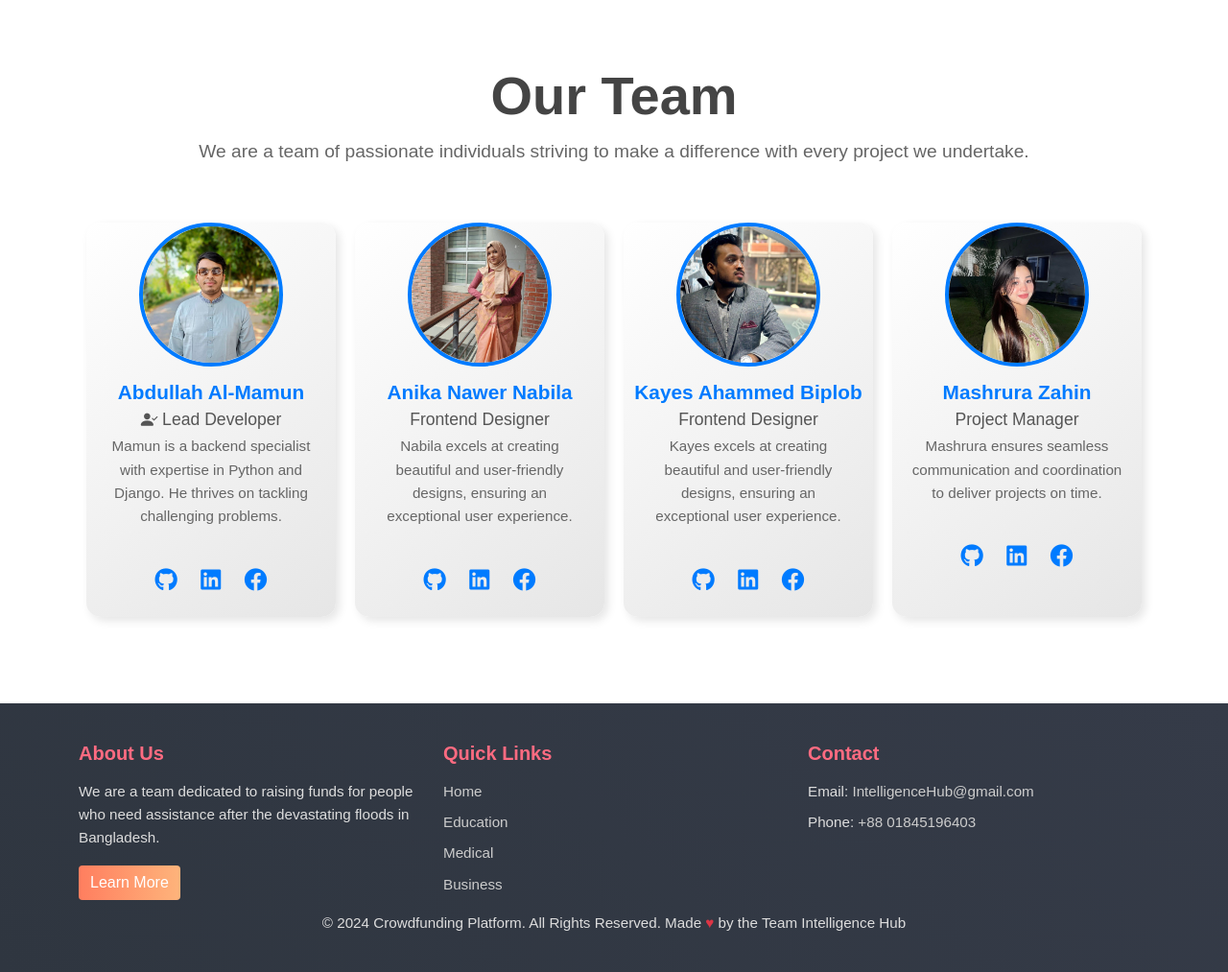
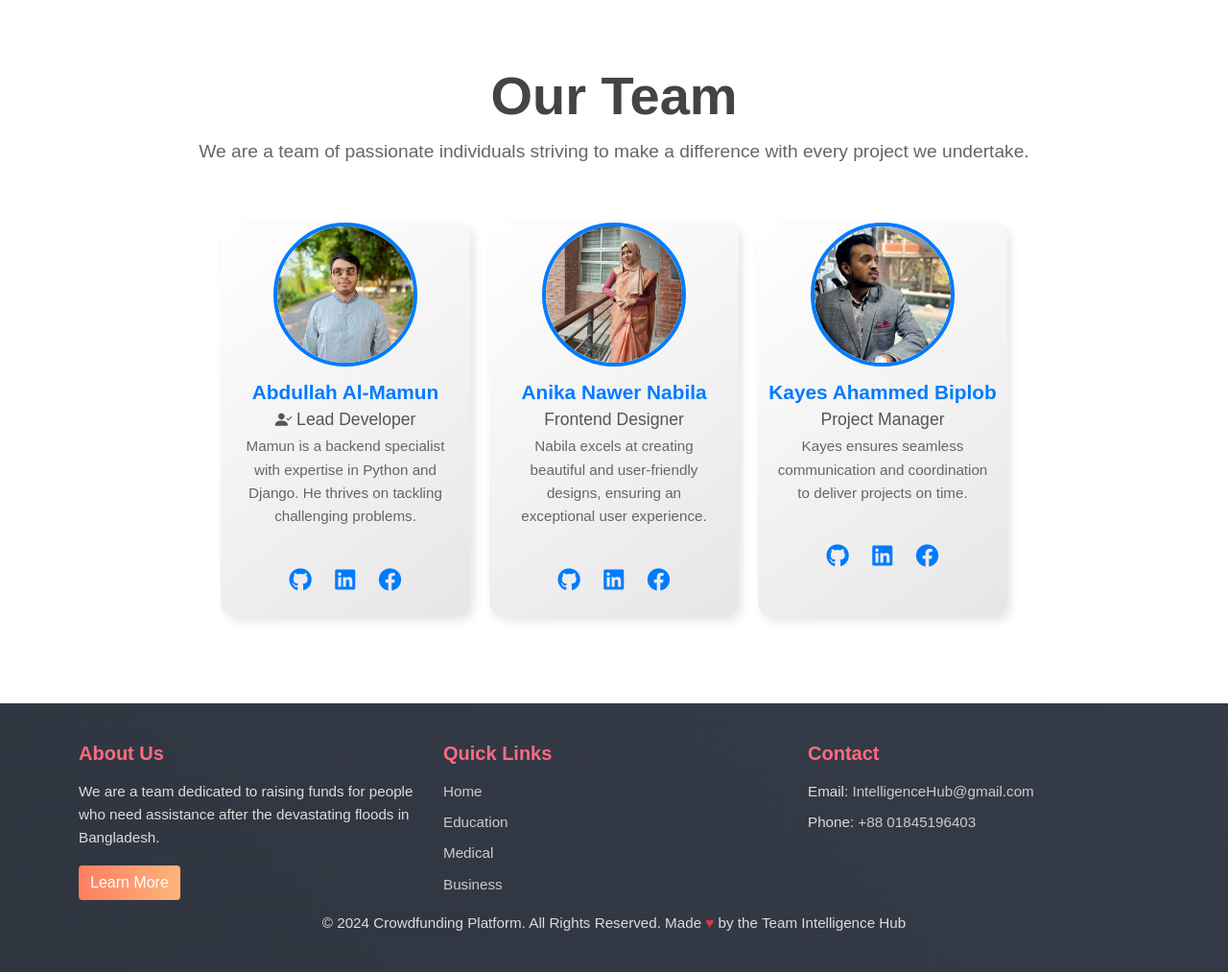
Before and after one commit to Al-Mamuun/Crowd-Funding-Platform, a Django app: page / in a window 1280 px wide. Shown: the part 1590-2603 px from the top of the page at 96% size. Run offline with Django 4.2, Linux system fonts and the light colour scheme; data that the repository does not hold is empty.

Commit message:
update Team Member

```diff
--- a/template/Home/home.html
+++ b/template/Home/home.html
@@ -531,29 +531,14 @@ footer {
       <div class="team-member">
           <img src="{% static 'images/kayes.jpg' %}" alt="Team Member 3">
           <h2>Kayes Ahammed Biplob</h2>
-          <h4>Frontend Designer</h4>
-          <p>Kayes excels at creating beautiful and user-friendly designs, ensuring an exceptional user experience.</p>
+          <h4>Project Manager</h4>
+          <p>Kayes ensures seamless communication and coordination to deliver projects on time.</p>
           <div class="social-icons">
               <a href="https://github.com/KayesBiplob" target="_blank"><i class="fab fa-github"></i></a>
               <a href="https://linkedin.com/" target="_blank"><i class="fab fa-linkedin"></i></a>
               <a href="http://facebook.com/kayesahamed.biplob" target="_blank"><i class="fab fa-facebook"></i></a>
           </div>
       </div>
-
-
-      <!-- Team Member 4 -->
-      <div class="team-member">
-        <img src="{% static 'images/zahin.jpg' %}" alt="Team Member 3">
-        <h2>Mashrura Zahin</h2>
-        <h4>Project Manager</h4>
-        <p>Mashrura ensures seamless communication and coordination to deliver projects on time.</p>
-        <div class="social-icons">
-            <a href="https://github.com/" target="_blank"><i class="fab fa-github"></i></a>
-            <a href="https://linkedin.com/" target="_blank"><i class="fab fa-linkedin"></i></a>
-            <a href="http://facebook.com/" target="_blank"><i class="fab fa-facebook"></i></a>
-        </div>
-    </div>
-
   </div>
 </div>
 
```
Also changed, not shown: template/our_info/about.html (+3 -16 lines).
